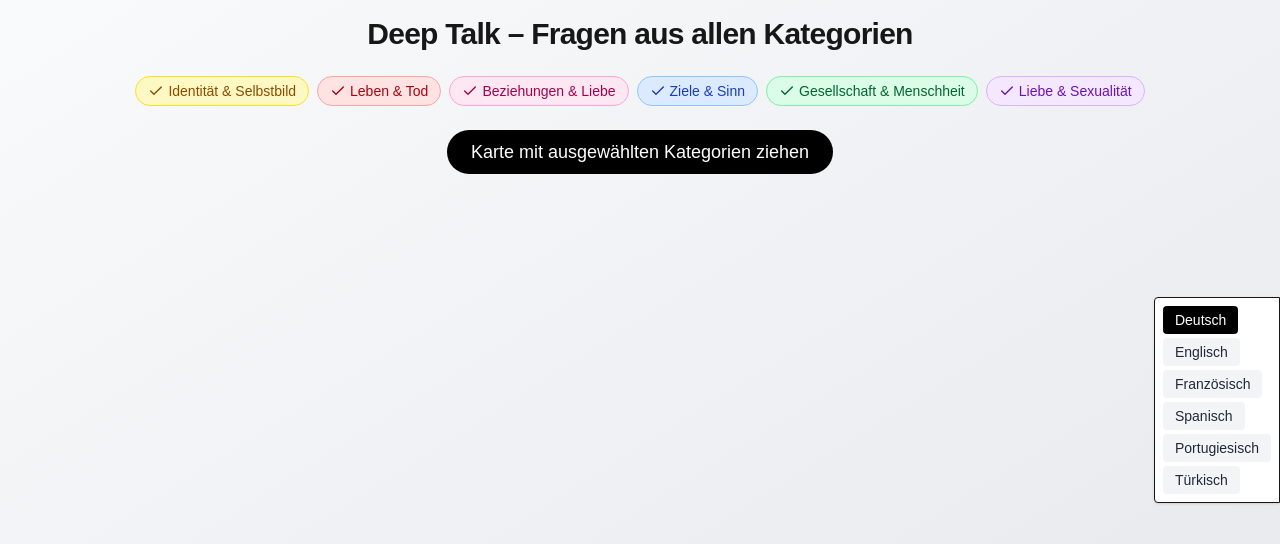
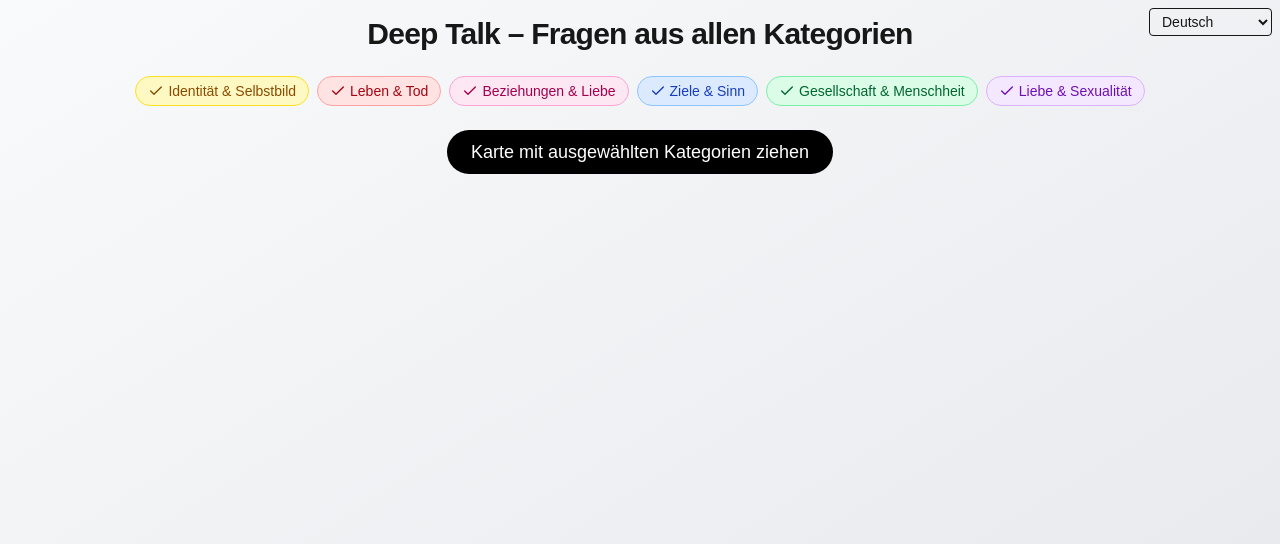
Before and after one commit to TukanHB/deep-talk-app, a Next.js app: page / in a window 1280 px wide. Shown: the top 544 px of the page. Built offline with nearby package versions, Linux system fonts and the light colour scheme.

Commit message:
Add language dropdown menu at top right

```diff
--- a/src/components/DeepTalkApp.tsx
+++ b/src/components/DeepTalkApp.tsx
@@ -109,20 +109,21 @@ export default function DeepTalkApp() {
   };
 
   return (
-    <div className="min-h-screen bg-gradient-to-br from-gray-50 to-gray-200 p-4 flex flex-col items-center space-y-6">
+    <div className="relative min-h-screen bg-gradient-to-br from-gray-50 to-gray-200 p-4 flex flex-col items-center space-y-6">
       <h1 className="text-3xl font-bold tracking-tight text-center">Deep Talk – Fragen aus allen Kategorien</h1>
 
-
-      <div className="fixed top-1/2 right-0 transform -translate-y-1/2 bg-white border rounded-l shadow p-2 space-y-1">
-        {languages.map((lang) => (
-          <button
-            key={lang}
-            onClick={() => setLanguage(lang)}
-            className={`block px-3 py-1 text-sm rounded ${language === lang ? 'bg-black text-white' : 'bg-gray-100 text-gray-800'}`}
-          >
-            {lang}
-          </button>
-        ))}
+      <div className="absolute top-2 right-2">
+        <select
+          value={language}
+          onChange={(e) => setLanguage(e.target.value)}
+          className="border rounded px-2 py-1 text-sm"
+        >
+          {languages.map((lang) => (
+            <option key={lang} value={lang}>
+              {lang}
+            </option>
+          ))}
+        </select>
       </div>
 
       <div className="flex flex-wrap gap-2 justify-center">
```
